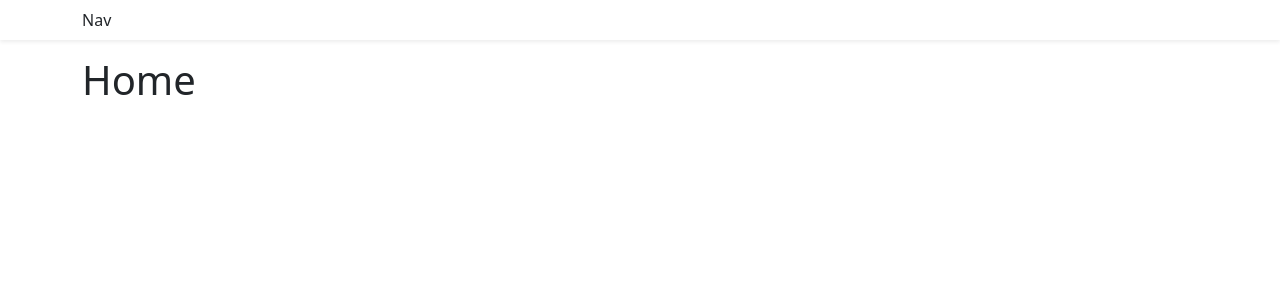
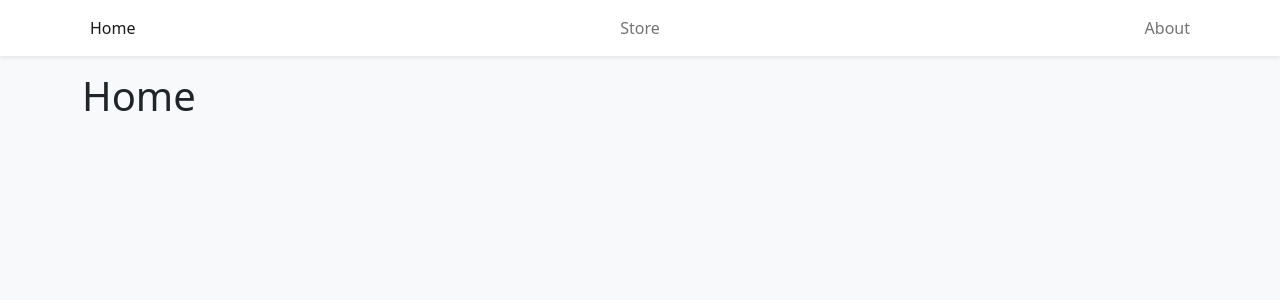
Before and after one commit to RokkuRock/brand-website, a React (Vite) app: page / in a window 1280 px wide. Shown: the top 300 px of the page. Built offline with nearby package versions, Linux system fonts and the light colour scheme.

Commit message:
import NavLink from react-router-dom for Navbar titles

```diff
--- a/index.html
+++ b/index.html
@@ -6,7 +6,7 @@
     <meta name="viewport" content="width=device-width, initial-scale=1.0" />
     <title>Vite + React + TS</title>
   </head>
-  <body>
+  <body class="bg-light">
     <div id="root"></div>
     <script type="module" src="/src/main.tsx"></script>
   </body>
--- a/src/components/Navbar.tsx
+++ b/src/components/Navbar.tsx
@@ -1,9 +1,20 @@
-import { Container, Navbar as NavbarBs } from "react-bootstrap"
+import { Container, Nav, Navbar as NavbarBs } from "react-bootstrap"
+import { NavLink } from "react-router-dom"
 
 export function Navbar () {
     return (
     <NavbarBs className="bg-white shadow-sm mb-3">
-        <Container>Nav</Container>
+        <Container>
+            <Nav>
+                <Nav.Link to="/" as={NavLink}>Home</Nav.Link>
+            </Nav>
+            <Nav>
+                <Nav.Link to="/store" as={NavLink}>Store</Nav.Link>
+            </Nav>
+            <Nav>
+                <Nav.Link to="/about" as={NavLink}>About</Nav.Link>
+            </Nav>
+        </Container>
     </NavbarBs>
     )
 }
```
